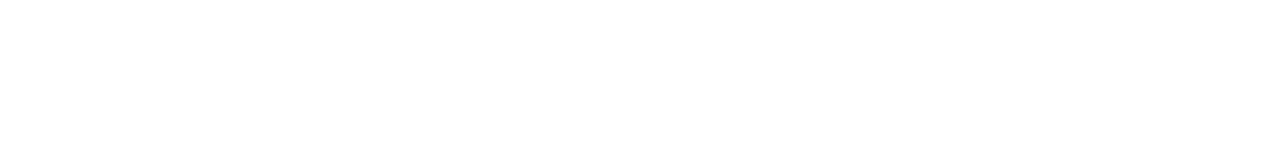
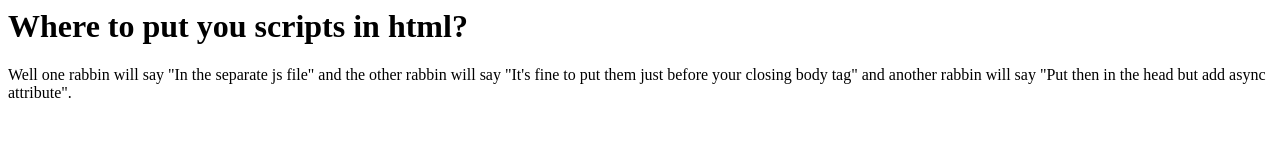
Before and after one commit to kekemato/JavaScript-basics, a plain HTML site: page index.html in a window 1280 px wide. Drawn offline with Linux system fonts and the light colour scheme.

Commit message:
Where to put your scripts exercise

```diff
--- a/index.html
+++ b/index.html
@@ -4,12 +4,13 @@
     <meta charset="utf-8" />
     <title>Hello, World</title>
     <link rel="stylesheet" type="text/css" media="screen" href="main.css" />
-    <script src="main.js"></script>
+    <script ></script>
 </head>
 <body>
-
-    <script>
-        alert("Hello, World!");
-    </script>
+    <h1>Where to put you scripts in html?</h1>
+    <p>Well one rabbin will say "In the separate js file" and the other rabbin will say
+        "It's fine to put them just before your closing body tag" and another rabbin will say "Put then in
+        the head but add async attribute".</p>
+    <script src="main.js"></script>
 </body>
 </html>
--- a/main.js
+++ b/main.js
@@ -0,0 +1 @@
+alert("Hello, World!");
```
